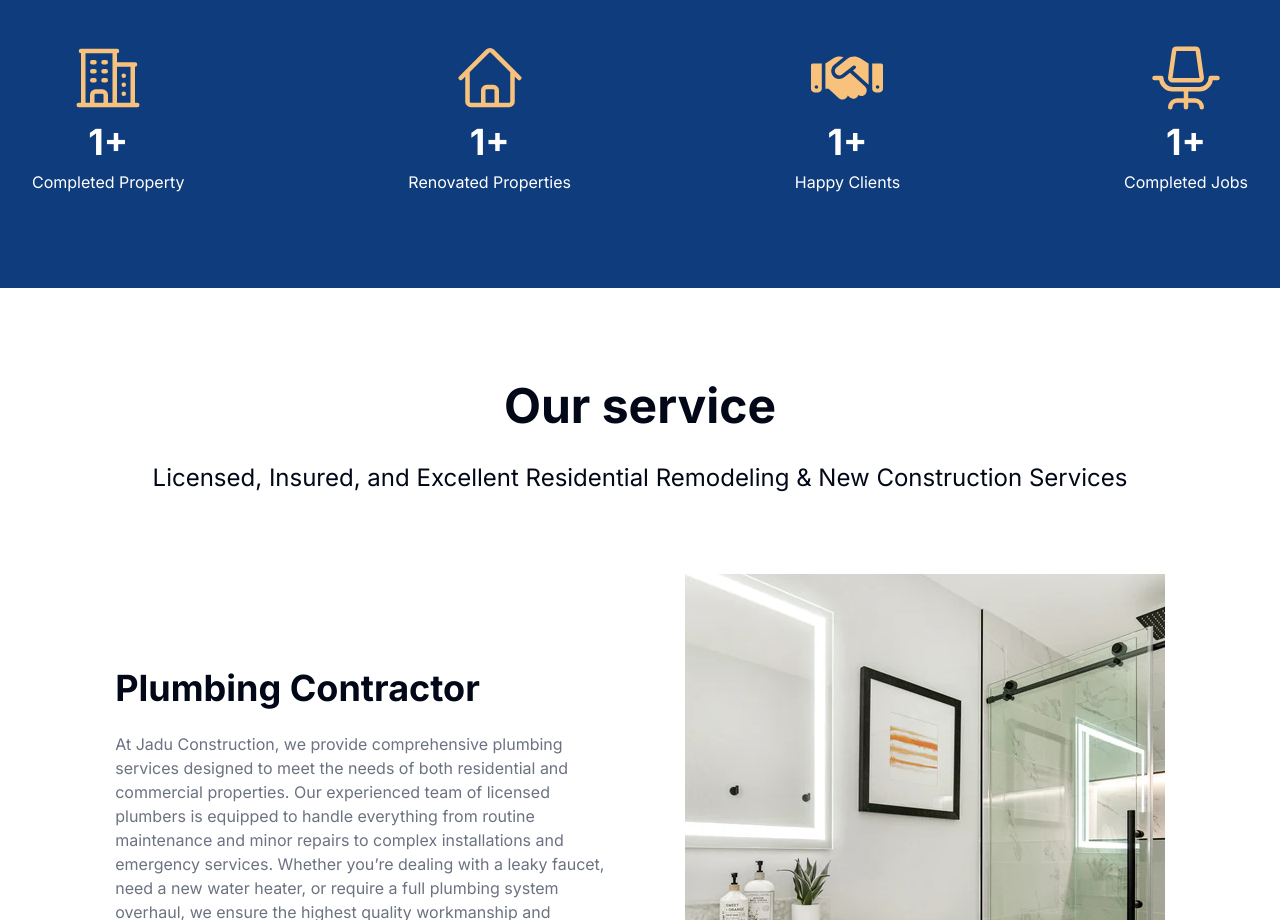
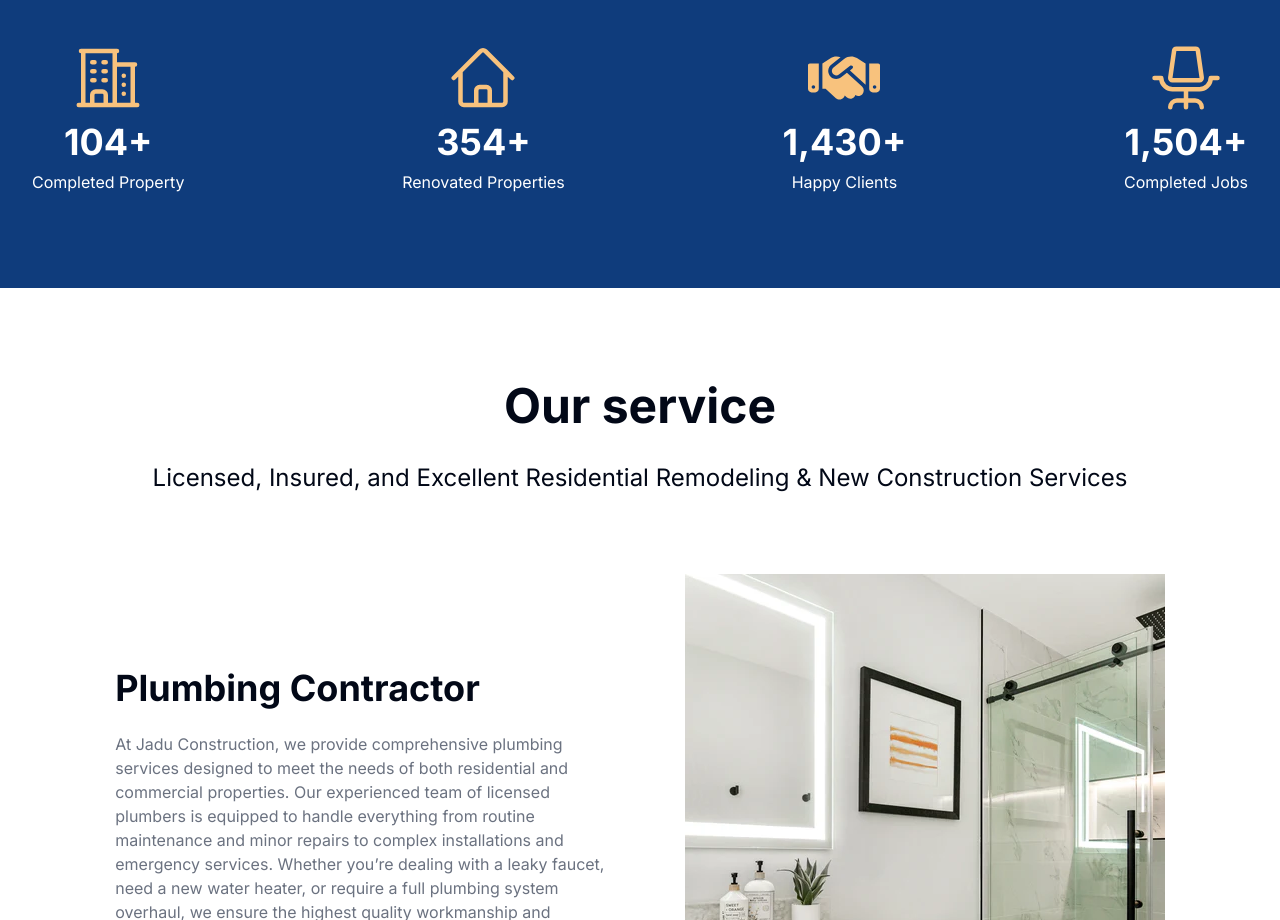
Before and after one commit to Asraful-code235/contractor, a Next.js app: page / in a window 1280 px wide. Shown: the part 1020-1940 px from the top of the page. Built offline with nearby package versions, Linux system fonts and the light colour scheme.

Commit message:
fix count up

```diff
--- a/components/Home/OurWork.jsx
+++ b/components/Home/OurWork.jsx
@@ -1,4 +1,5 @@
 "use client";
+
 import CountUp from "react-countup";
 import Heading from "../shared/Heading";
 import { HiOutlineBuildingOffice2 } from "react-icons/hi2";
@@ -20,62 +21,55 @@ export default function OurWork() {
           <div className="block space-y-8 lg:space-y-0 lg:flex justify-between gap-4">
             <div className="flex flex-col gap-2 items-center">
               <HiOutlineBuildingOffice2 className="text-7xl text-brand-color-one" />
-              <CountUp start={1} end={104}>
-                {({ countUpRef, start }) => (
               <div>
-                    <span
+                <CountUp
                   className="text-white font-bold text-4xl"
-                      ref={countUpRef}
+                  start={0}
+                  end={104}
+                  enableScrollSpy
                 />
                 <span className="text-white font-bold text-4xl">+</span>
               </div>
-                )}
-              </CountUp>
+
               <span className="text-white">Completed Property</span>
             </div>
             <div className="flex flex-col gap-2 items-center">
               <HiOutlineHome className="text-7xl text-brand-color-one" />
-              <CountUp start={1} end={354}>
-                {({ countUpRef, start }) => (
               <div>
-                    <span
+                <CountUp
                   className="text-white font-bold text-4xl"
-                      ref={countUpRef}
+                  start={0}
+                  end={354}
+                  enableScrollSpy
                 />
                 <span className="text-white font-bold text-4xl">+</span>
               </div>
-                )}
-              </CountUp>
               <span className="text-white">Renovated Properties</span>
             </div>
             <div className="flex flex-col gap-2 items-center">
               <FaHandshake className="text-7xl text-brand-color-one" />
-              <CountUp start={1} end={1430}>
-                {({ countUpRef, start }) => (
               <div>
-                    <span
+                <CountUp
                   className="text-white font-bold text-4xl"
-                      ref={countUpRef}
+                  start={0}
+                  end={1430}
+                  enableScrollSpy
                 />
                 <span className="text-white font-bold text-4xl">+</span>
               </div>
-                )}
-              </CountUp>
               <span className="text-white">Happy Clients</span>
             </div>
             <div className="flex flex-col gap-2 items-center">
               <PiOfficeChair className="text-7xl text-brand-color-one" />
-              <CountUp start={1} end={1504}>
-                {({ countUpRef, start }) => (
               <div>
-                    <span
+                <CountUp
                   className="text-white font-bold text-4xl"
-                      ref={countUpRef}
+                  start={0}
+                  end={1504}
+                  enableScrollSpy
                 />
                 <span className="text-white font-bold text-4xl">+</span>
               </div>
-                )}
-              </CountUp>
               <span className="text-white">Completed Jobs</span>
             </div>
           </div>
```
Lines whose indentation alone changed are shown as unchanged.
